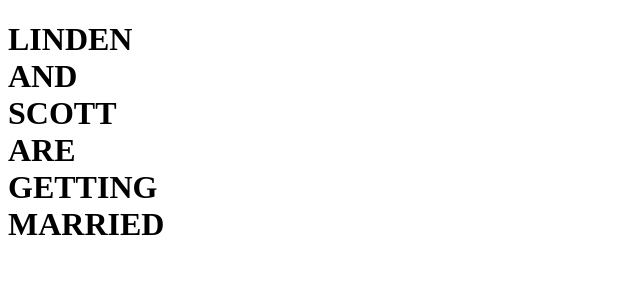
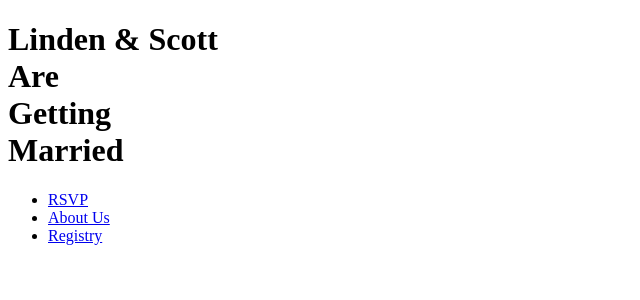
Before and after one commit to scottelder/wedding, a React app: page / in a window 1280 px wide. Shown: the top 300 px of the page, without its empty margins (0-640 px from the left). Built offline with nearby package versions, Linux system fonts and the light colour scheme; the HTML template or start-up script is replaced by a standard one.

Commit message:
update fonts, styles, and layout

```diff
--- a/client/Home.js
+++ b/client/Home.js
@@ -1,25 +1,37 @@
 import React from "react";
+import { Link } from "react-router-dom";
 
 export default function Home() {
   return (
-    <div class="full-width-container full-width-container--slanted-border">
-      <main class="landing">
-        <div class="transparent-layer">
-          <h1 class="announcement">
-            LINDEN
-            <br />
-            AND
-            <br />
-            SCOTT
-            <br />
-            ARE
-            <br />
-            GETTING
-            <br />
-            MARRIED
-          </h1>
-        </div>
+    <div className="full-width-container full-width-container--slanted-border">
+      <main className="landing">
+        <h1 className="announcement">
+          Linden & Scott
+          <br />
+          Are
+          <br />
+          Getting
+          <br />
+          Married
+        </h1>
       </main>
+      <ul className="topics">
+        <li className="topic">
+          <Link to="/rsvp" className="topic__link">
+            RSVP
+          </Link>
+        </li>
+        <li className="topic">
+          <Link to="/about" className="topic__link">
+            About Us
+          </Link>
+        </li>
+        <li className="topic">
+          <Link to="/zola" className="topic__link">
+            Registry
+          </Link>
+        </li>
+      </ul>
     </div>
   );
 }
```
Also changed, not shown: 2 other files (tests, documents, lock files or other folders).
